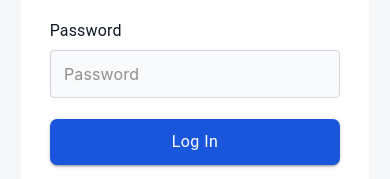
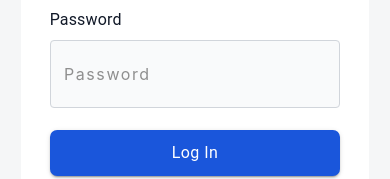
Before and after one commit to YoussifElmogy/next-face-backoffice, a React app in the folder next-face/: page /login in a window 390 px wide. Shown: the part 492-671 px from the top of the page. Built offline with nearby package versions, Linux system fonts and the light colour scheme; some icons are missing; the HTML template or start-up script is replaced by a standard one.

Commit message:
Enhance password field styling and behavior for Safari across mobile and desktop in CustomTextField component

```diff
--- a/next-face/src/components/CustomTextField/CustomTextField.jsx
+++ b/next-face/src/components/CustomTextField/CustomTextField.jsx
@@ -39,6 +39,9 @@ export default function CustomTextField({
           ...(isPassword && {
             autoComplete: 'current-password',
             'data-testid': 'password-input',
+            spellCheck: false,
+            autoCorrect: 'off',
+            autoCapitalize: 'off',
           }),
         }}
         sx={{
@@ -83,18 +86,32 @@ export default function CustomTextField({
             '& input[type="password"]::-webkit-textfield-decoration-container':
               { display: 'none' }, // older Safari
 
-            /* Mobile-specific password field fixes */
+            /* Safari-specific password field fixes */
             '& input[type="password"]': {
-              WebkitTextSecurity: 'disc', // Ensure password dots show on mobile
-              fontFamily: 'text-security-disc, -apple-system, BlinkMacSystemFont, "Segoe UI", Roboto, sans-serif',
+              fontSize: '16px', // Prevent zoom on iOS Safari
+              WebkitTextSecurity: 'disc',
+              fontFamily: '-apple-system, BlinkMacSystemFont, "Segoe UI", Roboto, sans-serif',
+              letterSpacing: '0.1em', // Add spacing between dots
             },
 
-            /* Ensure password visibility on mobile */
+            /* Safari mobile fixes */
             '@media (max-width: 768px)': {
               '& input[type="password"]': {
-                fontSize: '16px', // Prevent zoom on iOS
+                fontSize: '16px !important', // Prevent zoom on iOS
                 WebkitTextSecurity: 'disc',
-                fontFamily: 'text-security-disc, -apple-system, BlinkMacSystemFont, "Segoe UI", Roboto, sans-serif',
+                fontFamily: '-apple-system, BlinkMacSystemFont, "Segoe UI", Roboto, sans-serif',
+                letterSpacing: '0.1em',
+                minHeight: '44px', // Ensure touch target size
+              },
+            },
+
+            /* Safari desktop fixes */
+            '@media not (max-width: 768px)': {
+              '& input[type="password"]': {
+                fontSize: '1rem',
+                WebkitTextSecurity: 'disc',
+                fontFamily: '-apple-system, BlinkMacSystemFont, "Segoe UI", Roboto, sans-serif',
+                letterSpacing: '0.05em',
               },
             },
           },
--- a/next-face/src/index.css
+++ b/next-face/src/index.css
@@ -67,24 +67,31 @@ button:focus-visible {
   }
 }
 
-/* Mobile password field fixes */
-@font-face {
-  font-family: 'text-security-disc';
-  src: url('data:font/woff2;base64,') format('woff2');
-  font-display: swap;
+/* Safari-specific password field fixes */
+input[type="password"] {
+  -webkit-text-security: disc !important;
+  font-family: -apple-system, BlinkMacSystemFont, "Segoe UI", Roboto, sans-serif !important;
+  letter-spacing: 0.1em !important;
+  font-size: 16px !important; /* Prevent zoom on iOS Safari */
 }
 
-/* Ensure password dots show on mobile */
-input[type="password"] {
-  -webkit-text-security: disc !important;
-  font-family: 'text-security-disc', -apple-system, BlinkMacSystemFont, "Segoe UI", Roboto, sans-serif !important;
+/* Safari mobile specific */
+@media (max-width: 768px) {
+  input[type="password"] {
+    font-size: 16px !important;
+    -webkit-text-security: disc !important;
+    font-family: -apple-system, BlinkMacSystemFont, "Segoe UI", Roboto, sans-serif !important;
+    letter-spacing: 0.1em !important;
+    min-height: 44px !important;
+  }
 }
 
-/* Mobile-specific fixes */
-@media (max-width: 768px) {
+/* Safari desktop */
+@media not (max-width: 768px) {
   input[type="password"] {
-    font-size: 16px !important; /* Prevent zoom on iOS */
+    font-size: 1rem !important;
     -webkit-text-security: disc !important;
-    font-family: 'text-security-disc', -apple-system, BlinkMacSystemFont, "Segoe UI", Roboto, sans-serif !important;
+    font-family: -apple-system, BlinkMacSystemFont, "Segoe UI", Roboto, sans-serif !important;
+    letter-spacing: 0.05em !important;
   }
 }
```
